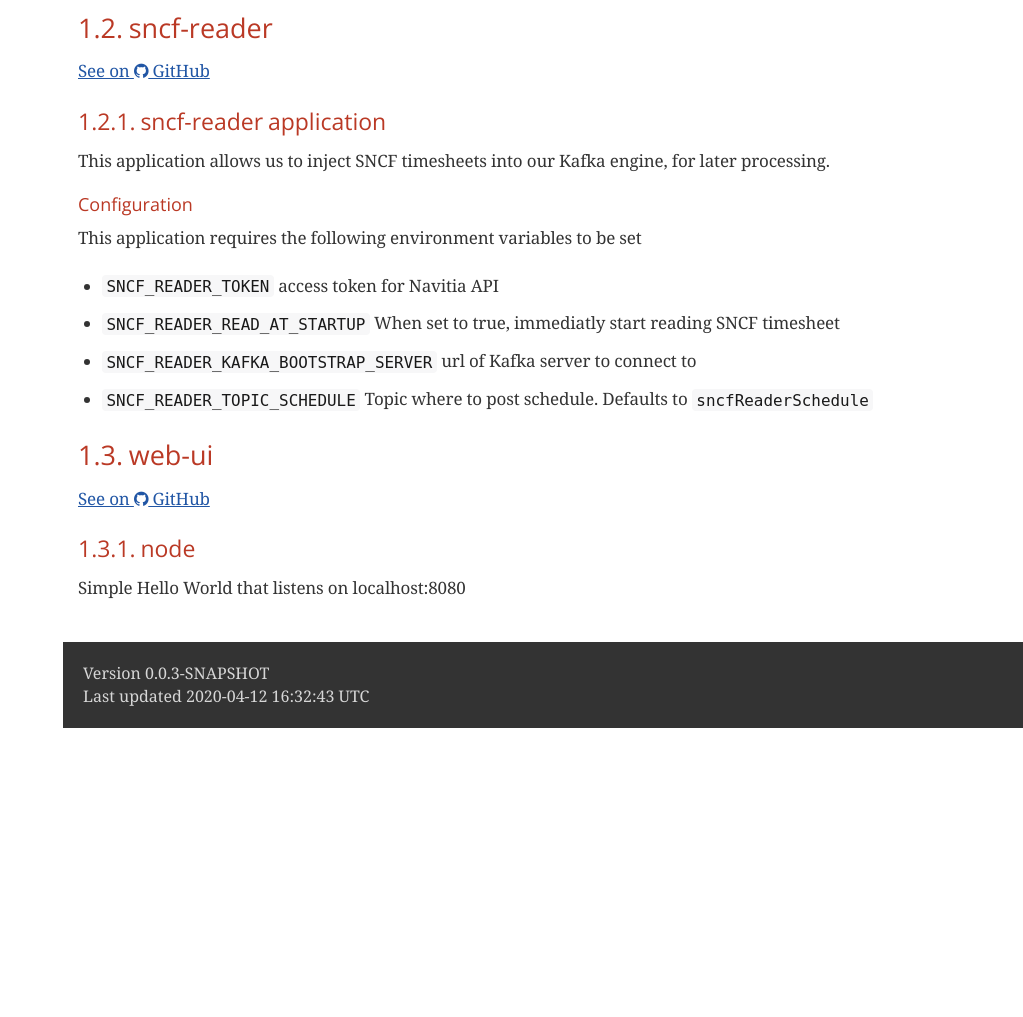
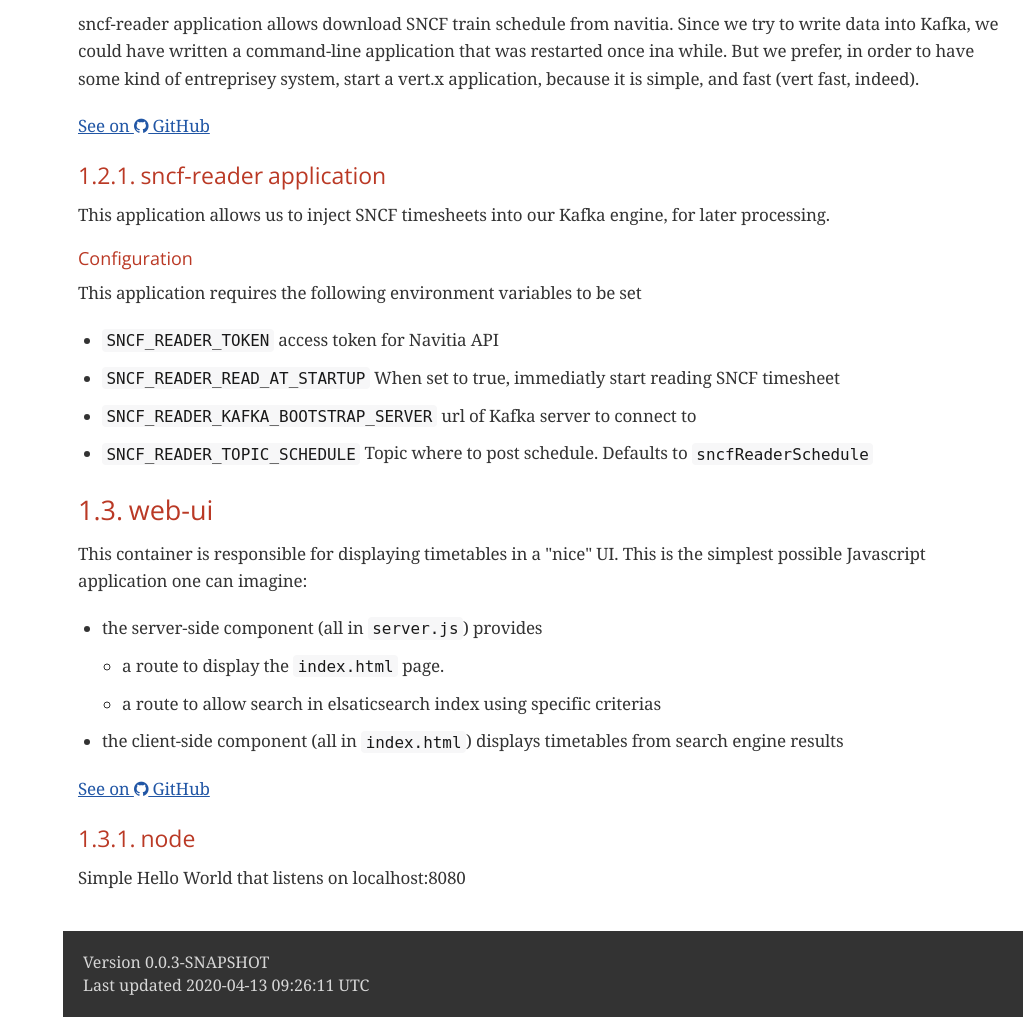
Before and after one commit to Riduidel/agile-architecture-documentation-example, a plain HTML site: page 07-code.html in a window 1280 px wide. Shown: the part 1217-2234 px from the top of the page, without its empty margins (257-1280 px from the left). Before the commit the page ends 1945 px from the top, so only its background shows below. Drawn offline with nearby package versions, Linux system fonts and the light colour scheme; a web font is replaced by a local one.

Commit message:
deploy: efd853ac0ee7a7ee4877bf6e34e949d11d60aae6

```diff
--- a/07-code.html
+++ b/07-code.html
@@ -442,7 +442,7 @@ body.book #toc,body.book #preamble,body.book h1.sect0,body.book .sect1>h2{page-b
 <h1>Code</h1>
 <div class="details">
 <span id="revnumber">version 0.0.3-SNAPSHOT,</span>
-<span id="revdate">2020-04-12T16:33:00Z</span>
+<span id="revdate">2020-04-13T09:26:28Z</span>
 </div>
 <div id="toc" class="toc2">
 <div id="toctitle">Table of Contents</div>
@@ -472,9 +472,6 @@ If you encounter any error, feel free to
 </td>
 </tr>
 </table>
-</div>
-<div class="paragraph">
-<p><strong>TODO</strong></p>
 </div>
 </div>
 </div>
@@ -571,6 +568,12 @@ If you encounter any error, feel free to
 <div class="sect2">
 <h3 id="sncf-reader"><a class="anchor" href="#sncf-reader"></a>1.2. sncf-reader</h3>
 <div class="paragraph">
+<p>sncf-reader application allows download SNCF train schedule from navitia.
+Since we try to write data into Kafka,
+we could have written a command-line application that was restarted once ina  while.
+But we prefer, in order to have some kind of entreprisey system, start a vert.x application, because it is simple, and fast (vert fast, indeed).</p>
+</div>
+<div class="paragraph">
 <p><a href="https://github.com/Riduidel/snowcamp-2019/blob/master/src/build/reference/sncf-reader">See on <span class="icon"><i class="fa fa-github"></i></span> GitHub</a></p>
 </div>
 <div class="sect3">
@@ -605,6 +608,30 @@ If you encounter any error, feel free to
 <div class="sect2">
 <h3 id="web-ui"><a class="anchor" href="#web-ui"></a>1.3. web-ui</h3>
 <div class="paragraph">
+<p>This container is responsible for displaying timetables in a "nice" UI.
+This is the simplest possible Javascript application one can imagine:</p>
+</div>
+<div class="ulist">
+<ul>
+<li>
+<p>the server-side component (all in <code>server.js</code>) provides</p>
+<div class="ulist">
+<ul>
+<li>
+<p>a route to display the <code>index.html</code> page.</p>
+</li>
+<li>
+<p>a route to allow search in elsaticsearch index using specific criterias</p>
+</li>
+</ul>
+</div>
+</li>
+<li>
+<p>the client-side component (all in <code>index.html</code>) displays timetables from search engine results</p>
+</li>
+</ul>
+</div>
+<div class="paragraph">
 <p><a href="https://github.com/Riduidel/snowcamp-2019/blob/master/src/build/reference/web-ui">See on <span class="icon"><i class="fa fa-github"></i></span> GitHub</a></p>
 </div>
 <div class="sect3">
@@ -620,7 +647,7 @@ If you encounter any error, feel free to
 <div id="footer">
 <div id="footer-text">
 Version 0.0.3-SNAPSHOT<br>
-Last updated 2020-04-12 16:32:43 UTC
+Last updated 2020-04-13 09:26:11 UTC
 </div>
 </div>
 <link rel="stylesheet" href="https://cdnjs.cloudflare.com/ajax/libs/highlight.js/9.15.6/styles/github.min.css">
```
Also changed, not shown: 01-context.html (+2 -2 lines), 02-functional_overview.html (+2 -2 lines), 03-quality_attributes.html (+2 -2 lines), 04-constraints.html (+2 -2 lines), 05-principles.html (+2 -2 lines), 06-software_architecture.html (+2 -2 lines), 08-data.html (+2 -2 lines), 09-infrastructure_architecture.html (+2 -2 lines), 10-deployment.html (+2 -2 lines), 11-development_environment.html (+2 -2 lines), 12-operation_and_support.html (+2 -2 lines), 13-decision_log.html (+2 -2 lines), decisions/001_use_adr.html (+2 -2 lines), index.html (+32 -5 lines).
